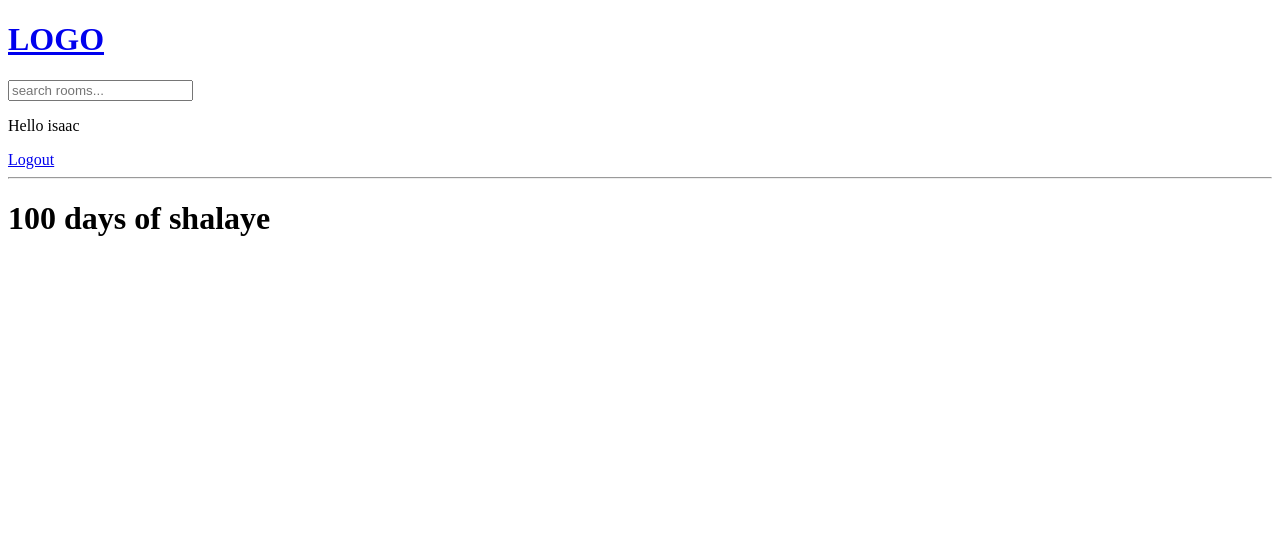
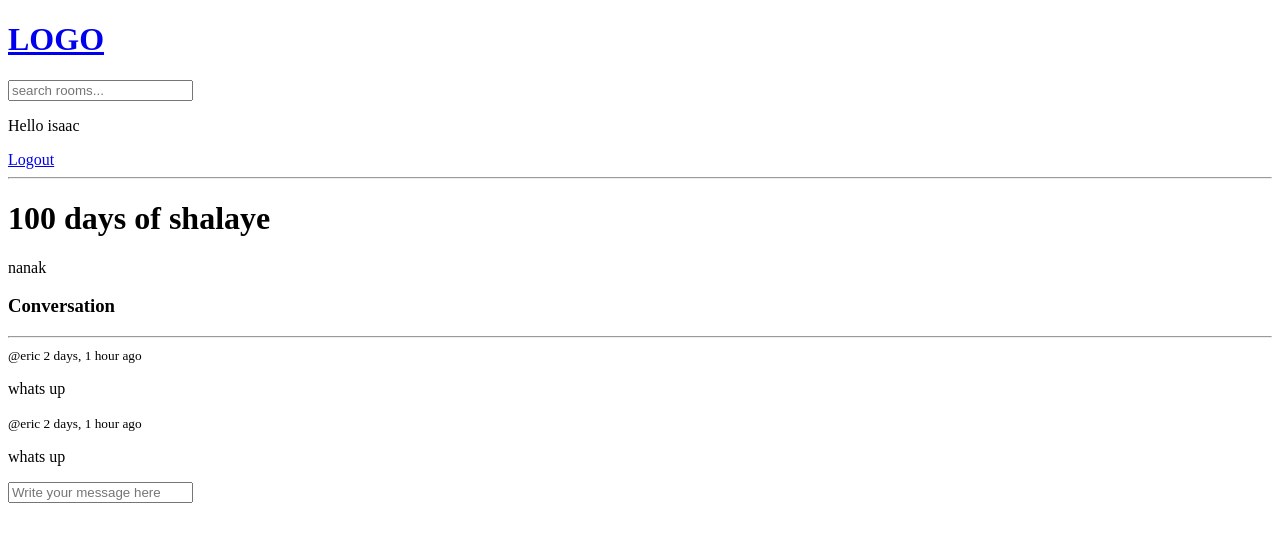
Before and after one commit to Isaac3N/django-proj, a Django app: page /room/4/ in a window 1280 px wide. Shown: the top 542 px of the page. Run offline with Django 4.2, Linux system fonts and the light colour scheme; a user stored in the database is signed in; data comes from the database, SQL or seed files in the repository; both versions use the stored data as it was after the commit.

Commit message:
room messages

```diff
--- a/studymates/base/templates/base/login_register.html
+++ b/studymates/base/templates/base/login_register.html
@@ -9,7 +9,7 @@
 		<input type="text" name="username" placeholder="enter username" />
 
 		<label> Password: </label>
-		<input type="t ext" name="password" placeholder="enter password" />
+		<input type="password" name="password" placeholder="enter password" />
 
 		<input type="submit" value="Login" />
 	</form>
--- a/studymates/base/templates/base/room.html
+++ b/studymates/base/templates/base/room.html
@@ -1,3 +1,25 @@
 {%extends "main.html"%} {% block content%}
 <h1>{{room.name}}</h1>
-{% endblock %}
+<p>{{room.description}}</p>
+
+<div class="comment-wrapper">
+	<h3>Conversation</h3>
+	<hr />
+
+	{% for message in room_messages %}
+	<div>
+		<small>@{{message.user}} {{message.created|timesince}} ago</small>
+		<p>{{message.body}}</p>
+	</div>
+	{% endfor %}
+</div>
+
+{%if request.user.is_authenticated %}
+<div class="comment-form">
+	<form action="" method="POST">
+		{% csrf_token %}
+
+		<input type="text" name="body" placeholder="Write your message here" />
+	</form>
+</div>
+{%endif%} {% endblock %}
--- a/studymates/base/views.py
+++ b/studymates/base/views.py
@@ -78,8 +78,17 @@ def home(request):
 
 def room(request, pk):
     room = Room.objects.get(id=pk)
+    room_messages = room.message_set.all().order_by('-created')
 
-    context = {"room": room}
+    if request.method == "POST":
+        message = Message.objects.create(
+            user=request.user,
+            room=room,
+            body=request.POST.get("body")
+        )
+        return redirect("room", pk=room.id)
+
+    context = {"room": room, "room_messages": room_messages}
     return render(request, "base/room.html", context)
 
 
```
Also changed, not shown: studymates/db.sqlite3.
